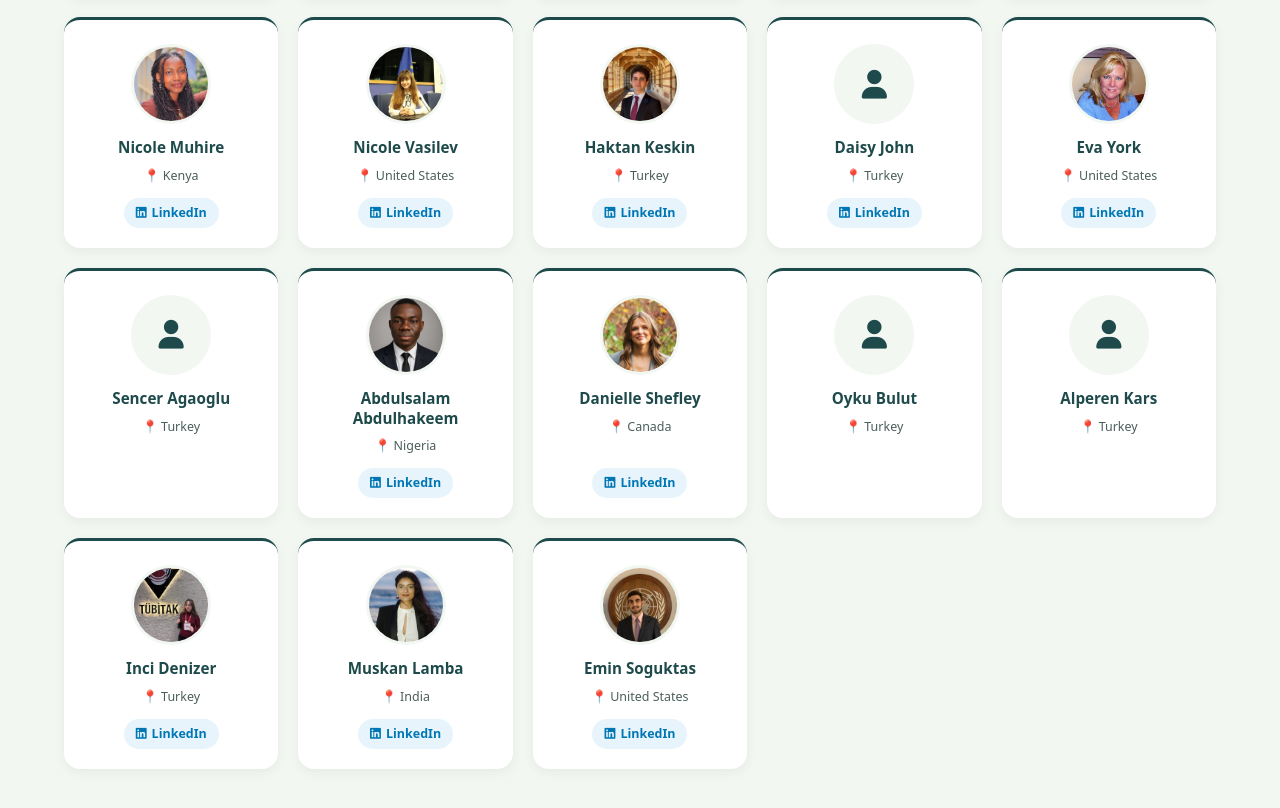
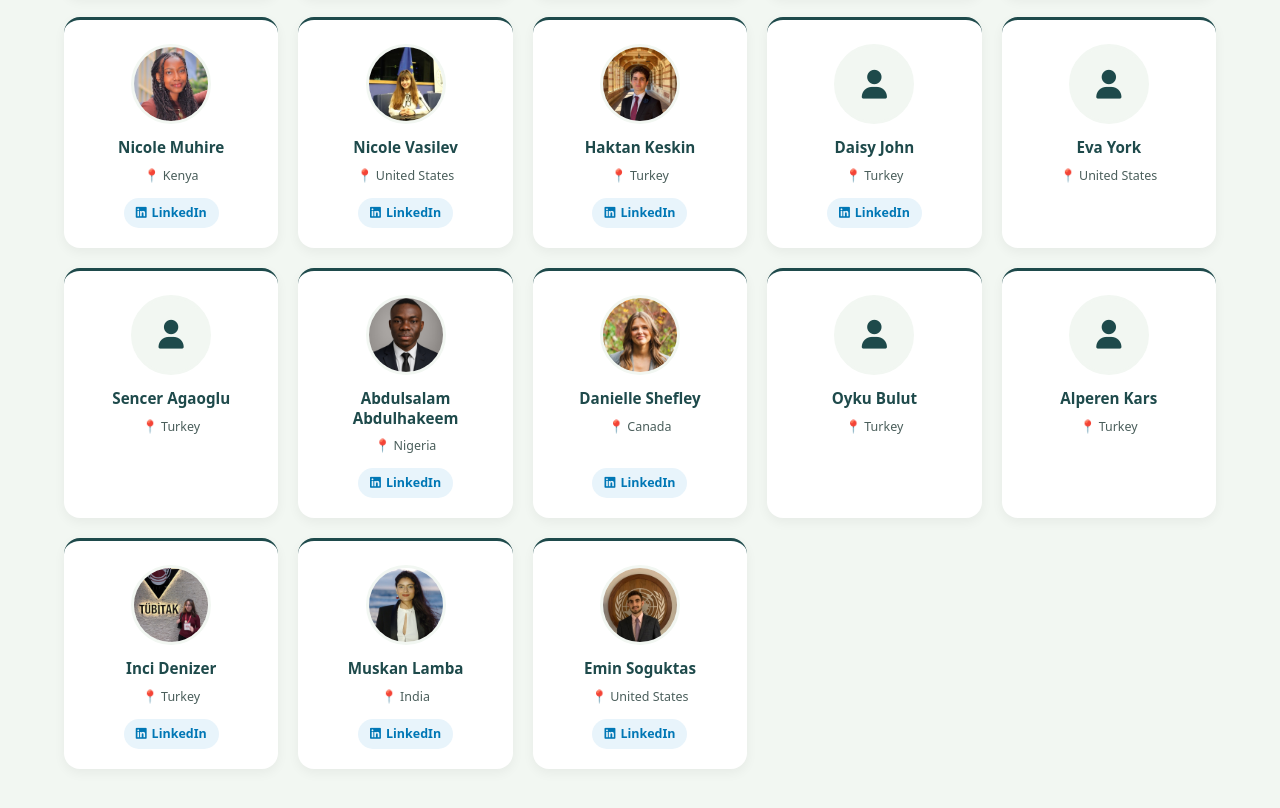
Before and after one commit to incidnzr/youth-for-planetary-health, a plain HTML site: page members.html in a window 1280 px wide. Shown: the part 2176-2984 px from the top of the page. Drawn offline with Linux system fonts and the light colour scheme; some packages are replaced by stand-ins of ours; a script that the page names is missing.

Commit message:
members page changes

```diff
--- a/members.html
+++ b/members.html
@@ -330,14 +330,13 @@
 
           <!-- Eva York -->
           <div class="team-card">
-            <div class="team-avatar">
-              <img src="assets/Members/Eva York.jfif" alt="Eva York">
+            <div class="team-avatar team-avatar-placeholder">
+              <i class="fas fa-user"></i>
             </div>
             <div class="team-name">Eva York</div>
             <div class="team-meta">
               <span class="team-country">United States</span>
             </div>
-            <a href="https://www.linkedin.com/in/eva-york-3899a735" target="_blank" rel="noopener" class="team-linkedin"><i class="fab fa-linkedin"></i> LinkedIn</a>
           </div>
 
           <!-- Sencer Agaoglu (no LinkedIn) -->
```
